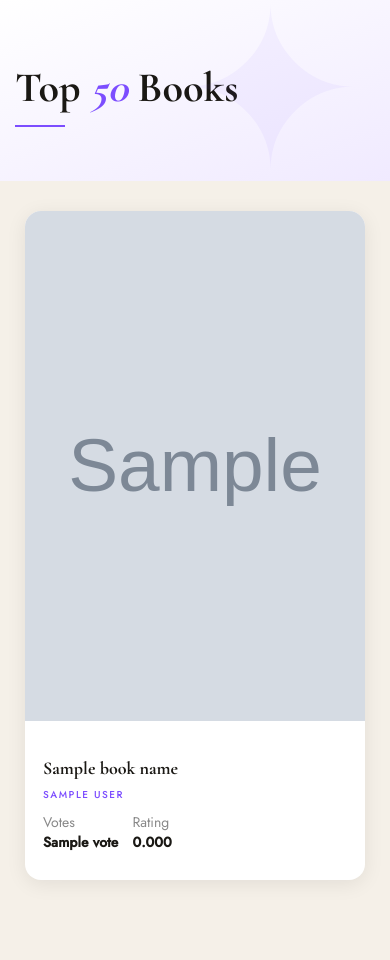
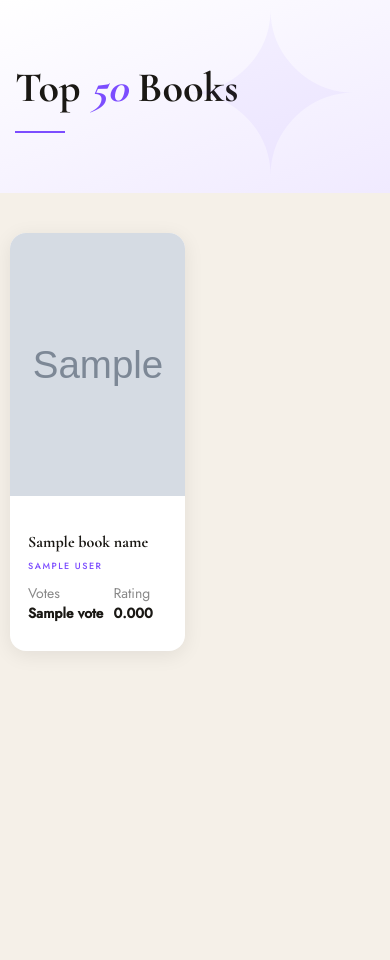
Before and after one commit to JatinAwasthi/book-recommender-system, a Flask app: template templates/index.html in a window 390 px wide. Shown: the part 85-1045 px from the top of the page. After the commit the page ends 736 px from the top, so only its background shows below. Run offline with Flask 3, Linux system fonts and the light colour scheme; the template is opened without the code that fills it: most values are stand-ins (such as "Sample title", 1, 10 or a date in 2020); grey boxes marked "Sample" are stand-in pictures; parts of the project's set-up code (start-up, migrations or seed data) failed here and were passed over.

Commit message:
fixed mobile grid layout

```diff
--- a/templates/index.html
+++ b/templates/index.html
@@ -340,114 +340,91 @@ body {
 }
 /* MOBILE RESPONSIVE */
 
+/* MOBILE RESPONSIVE */
+
 @media(max-width:768px){
 
     .navbar{
-
         padding:0 18px;
-
         min-height:70px;
     }
 
     .navbar-brand{
-
         font-size:24px;
-
         height:70px;
     }
 
     .navbar-nav{
-
         height:70px;
     }
 
-    .navbar-nav > li > a{
-
+    .navbar-nav>li>a{
         font-size:10px;
-
         padding:0 10px !important;
-
         height:70px;
     }
 
     .hero{
-
         padding:45px 0 40px;
     }
 
     .hero h1{
-
         font-size:42px;
-
         line-height:1.1;
     }
 
-    .divider{
-
-        margin:14px 0;
-    }
-
     .books-section{
-
         padding:30px 0 50px;
     }
 
     .row{
-
-        display:block !important;
+        display:flex !important;
+        flex-wrap:wrap !important;
     }
 
     .col-md-3{
-
-        width:100% !important;
-
-        margin-bottom:25px;
+        width:50% !important;
+        padding:10px !important;
     }
 
     .card{
+        width:100%;
+        margin:0;
+    }
 
-        max-width:340px;
-
-        margin:auto;
+    .card-img-top{
+        height:auto;
     }
 
     .card h2{
-
-        font-size:18px;
+        font-size:16px;
     }
 
     .card h4{
-
-        font-size:10px;
+        font-size:9px;
     }
 
     .card-stats{
-
-        gap:14px;
+        gap:10px;
     }
 
     .info-box{
-
         padding:35px 22px;
     }
 
     .info-title{
-
         font-size:28px;
     }
 
     .info-text{
-
         font-size:14px;
     }
 
     .form-control{
-
         height:52px;
     }
 
     .btn-warning{
-
         width:100%;
     }
 }
```
Also changed, not shown: templates/recommend.html (+15 -38 lines).
